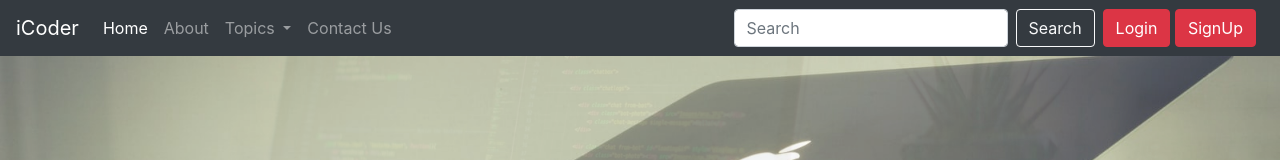
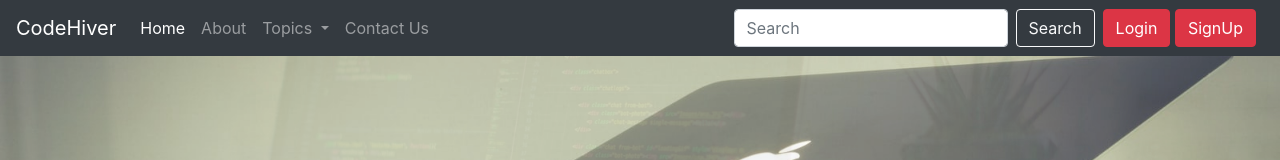
Before and after one commit to AviNafriya/CodeHive.github.io, a plain HTML site: page index.html in a window 1280 px wide. Shown: the top 160 px of the page. Drawn offline with nearby package versions, Linux system fonts and the light colour scheme.

Commit message:
Update index.html

```diff
--- a/index.html
+++ b/index.html
@@ -16,7 +16,7 @@
 
 <body>
     <nav class="navbar navbar-expand-lg navbar-dark bg-dark">
-        <a class="navbar-brand" href="#">iCoder</a>
+        <a class="navbar-brand" href="#">CodeHiver</a>
         <button class="navbar-toggler" type="button" data-toggle="collapse" data-target="#navbarSupportedContent"
             aria-controls="navbarSupportedContent" aria-expanded="false" aria-label="Toggle navigation">
             <span class="navbar-toggler-icon"></span>
```
